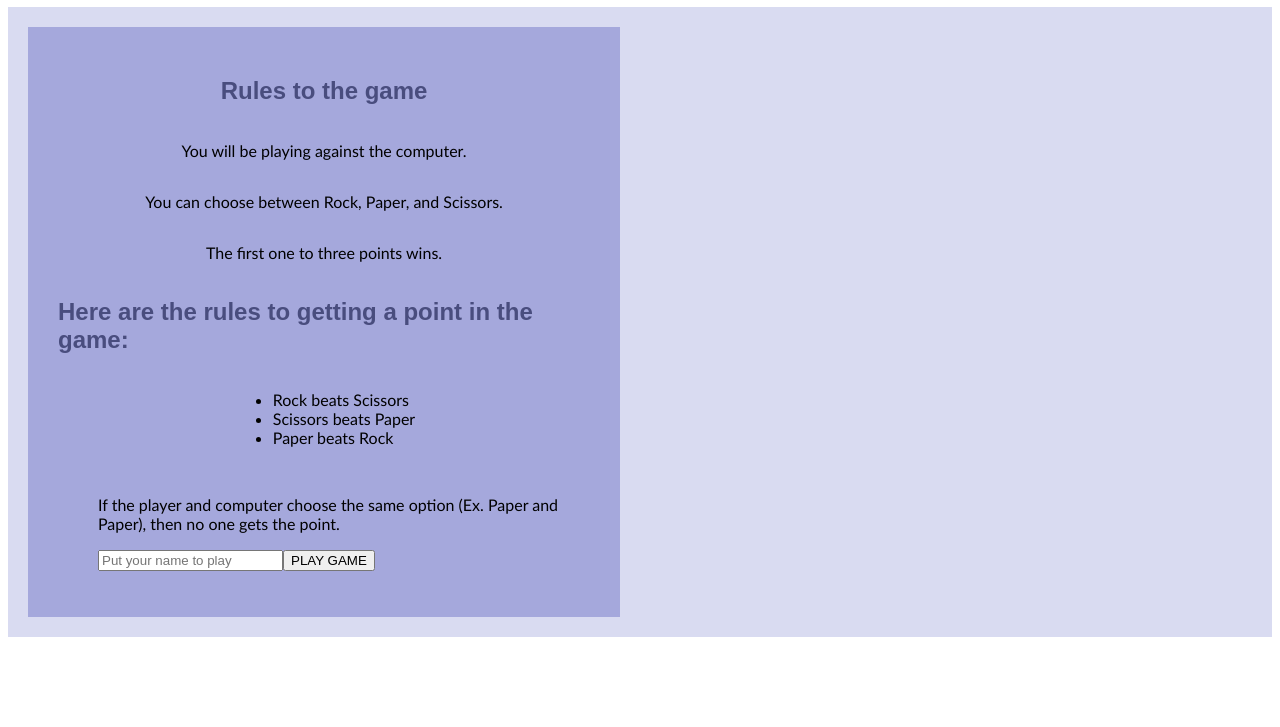
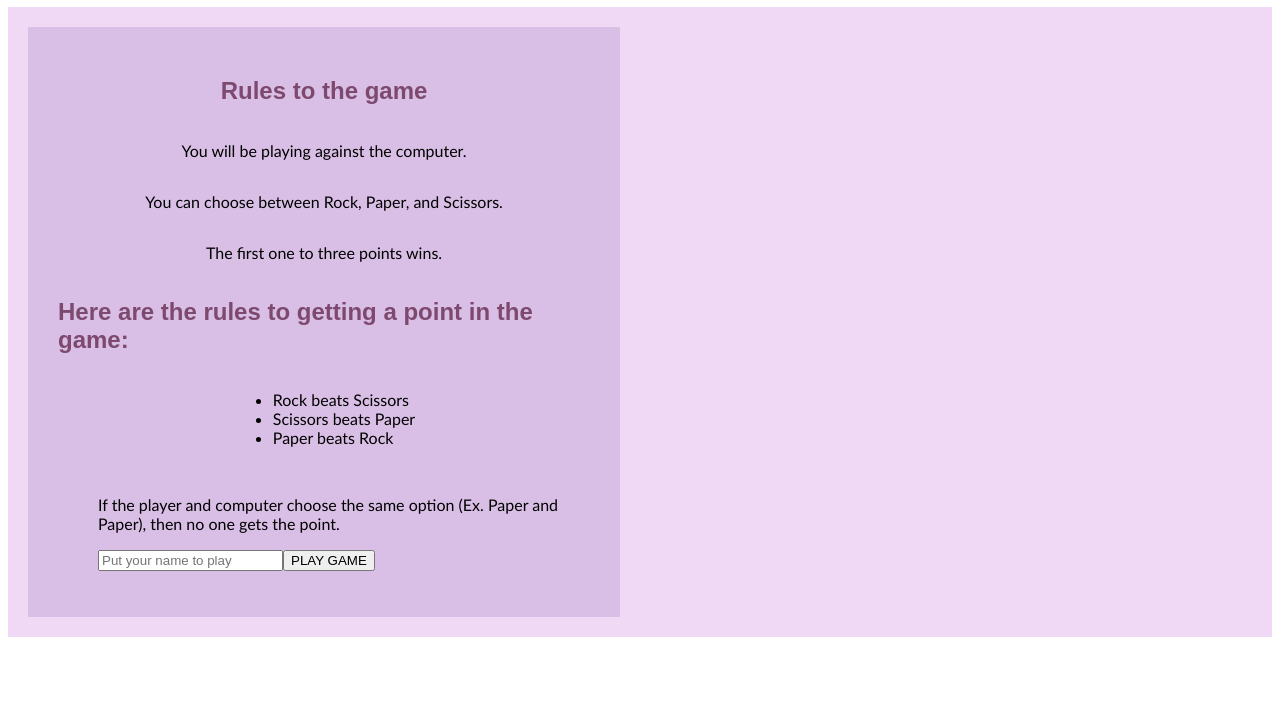
Before and after one commit to carolinafrederico/SBA316, a plain HTML site: page index.html in a window 1280 px wide. Shown: the part 73-800 px from the top of the page. Drawn offline with Linux system fonts and the light colour scheme; a web font is replaced by a local one.

Commit message:
more changes

```diff
--- a/styles.css
+++ b/styles.css
@@ -4,14 +4,15 @@ body {
     font-family: 'Gill Sans', 'Gill Sans MT', Calibri, 'Trebuchet MS', sans-serif;
 }
 :root {
-    --main-bg-color: #D9DBF1; /* Light Purple */
-    --accent-color: #A5A8DC; /* Muted Lavender */
-    --button-color: #BFA2DB; /* Soft Violet */
-    --button-hover-color: #D5C5E3; /* Light Violet */
-    --highlight-color: #7D7BB8; /* Deep Lavender */
-    --text-color: #494D7E; /* Dark Violet */
+    --main-bg-color: #F0D9F4; /* Light Pink */
+    --accent-color: #D9BFE5; /* Muted Lavender Pink */
+    --button-color: #E8A2D0; /* Soft Pink-Violet */
+    --button-hover-color: #F3C5E0; /* Light Pink Violet */
+    --highlight-color: #B87DB8; /* Deep Pink-Lavender */
+    --text-color: #7E496F; /* Dark Pink-Violet */
     --win-color: #5DBA66; /* Green for Win Text */
     --lose-color: #E05252; /* Red for Lose Text */
+
 }
 
 #mainBox {
```
